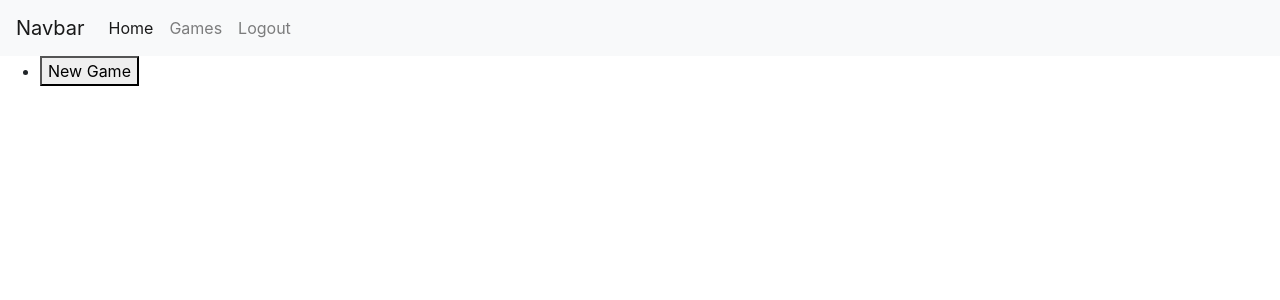
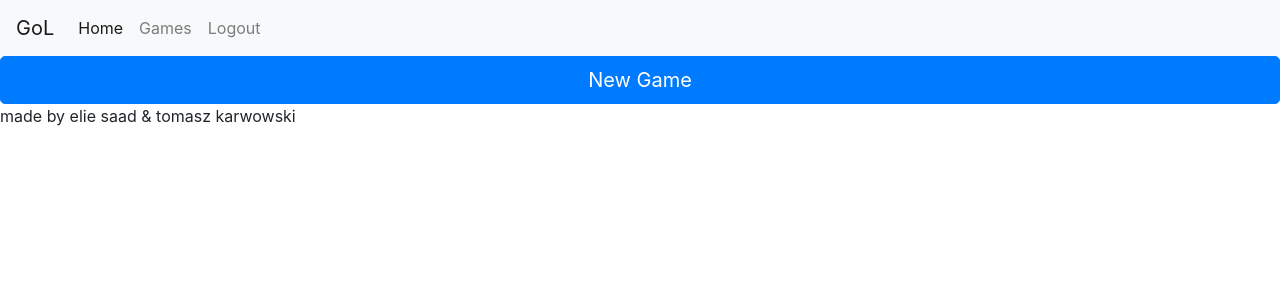
Before and after one commit to tomkarw/gis-of-life, a Django app: page /game/ in a window 1280 px wide. Shown: the top 300 px of the page. Run offline with Django 3.2, Linux system fonts and the light colour scheme; the visitor is signed in with stand-in values (Sample User, id 1); data that the repository does not hold is empty; some libraries are stand-ins or nearby versions.

Commit message:
better homepage

```diff
--- a/game/templates/game/game-list.html
+++ b/game/templates/game/game-list.html
@@ -5,18 +5,12 @@
 {% block title %} Game list {% endblock %}
 
 {% block content %}
-    <ul>
     {% for game in object_list %}
-        <li>
         <a href="{% url 'game-details' game.token %}">
-                <button>{{ game.name }}</button>
+            <button type="button" class="btn btn-primary btn-lg btn-block">{{ game.name }}</button>
         </a>
-        </li>
     {% endfor %}
-        <li>
     <a href="{% url 'game-create' %}">
-                <button>New Game</button>
+        <button type="button" class="btn btn-primary btn-lg btn-block">New Game</button>
     </a>
-        </li>
-    </ul>
 {% endblock %}
--- a/templates/base.html
+++ b/templates/base.html
@@ -1,4 +1,3 @@
-{#{% load static %}#}
 {% load bootstrap4 %}
 
 <!DOCTYPE html>
@@ -6,13 +5,15 @@
 <head>
     <meta charset="utf-8">
     <meta name="viewport" content="width=device-width, initial-scale=1, shrink-to-fit=no">
-    <link rel="stylesheet" href="https://stackpath.bootstrapcdn.com/bootstrap/4.5.0/css/bootstrap.min.css" integrity="sha384-9aIt2nRpC12Uk9gS9baDl411NQApFmC26EwAOH8WgZl5MYYxFfc+NcPb1dKGj7Sk" crossorigin="anonymous">
+    <link rel="stylesheet" href="https://stackpath.bootstrapcdn.com/bootstrap/4.5.0/css/bootstrap.min.css"
+          integrity="sha384-9aIt2nRpC12Uk9gS9baDl411NQApFmC26EwAOH8WgZl5MYYxFfc+NcPb1dKGj7Sk" crossorigin="anonymous">
     <title>{% block title %}GIS of Life{% endblock %}</title>
 </head>
 <body>
 <nav class="navbar navbar-expand-lg navbar-light bg-light">
-  <a class="navbar-brand" href="#">Navbar</a>
-  <button class="navbar-toggler" type="button" data-toggle="collapse" data-target="#navbarSupportedContent" aria-controls="navbarSupportedContent" aria-expanded="false" aria-label="Toggle navigation">
+    <a class="navbar-brand" href="#">GoL</a>
+    <button class="navbar-toggler" type="button" data-toggle="collapse" data-target="#navbarSupportedContent"
+            aria-controls="navbarSupportedContent" aria-expanded="false" aria-label="Toggle navigation">
         <span class="navbar-toggler-icon"></span>
     </button>
 
@@ -41,6 +42,11 @@
     {% block content %}{% endblock %}
 </main>
 
-<script src="https://stackpath.bootstrapcdn.com/bootstrap/4.5.0/js/bootstrap.min.js" integrity="sha384-OgVRvuATP1z7JjHLkuOU7Xw704+h835Lr+6QL9UvYjZE3Ipu6Tp75j7Bh/kR0JKI" crossorigin="anonymous"></script>
+<footer>
+    <p>made by <span class="name">elie saad</span> & <span class="name">tomasz karwowski</span></p>
+</footer>
+<script src="https://stackpath.bootstrapcdn.com/bootstrap/4.5.0/js/bootstrap.min.js"
+        integrity="sha384-OgVRvuATP1z7JjHLkuOU7Xw704+h835Lr+6QL9UvYjZE3Ipu6Tp75j7Bh/kR0JKI"
+        crossorigin="anonymous"></script>
 </body>
 </html>
```
Also changed, not shown: templates/home.html (+15 -2 lines), game/static/media/sample_map.png (deleted), static/media/sample_game.png (added). Lines whose indentation alone changed are shown as unchanged.
